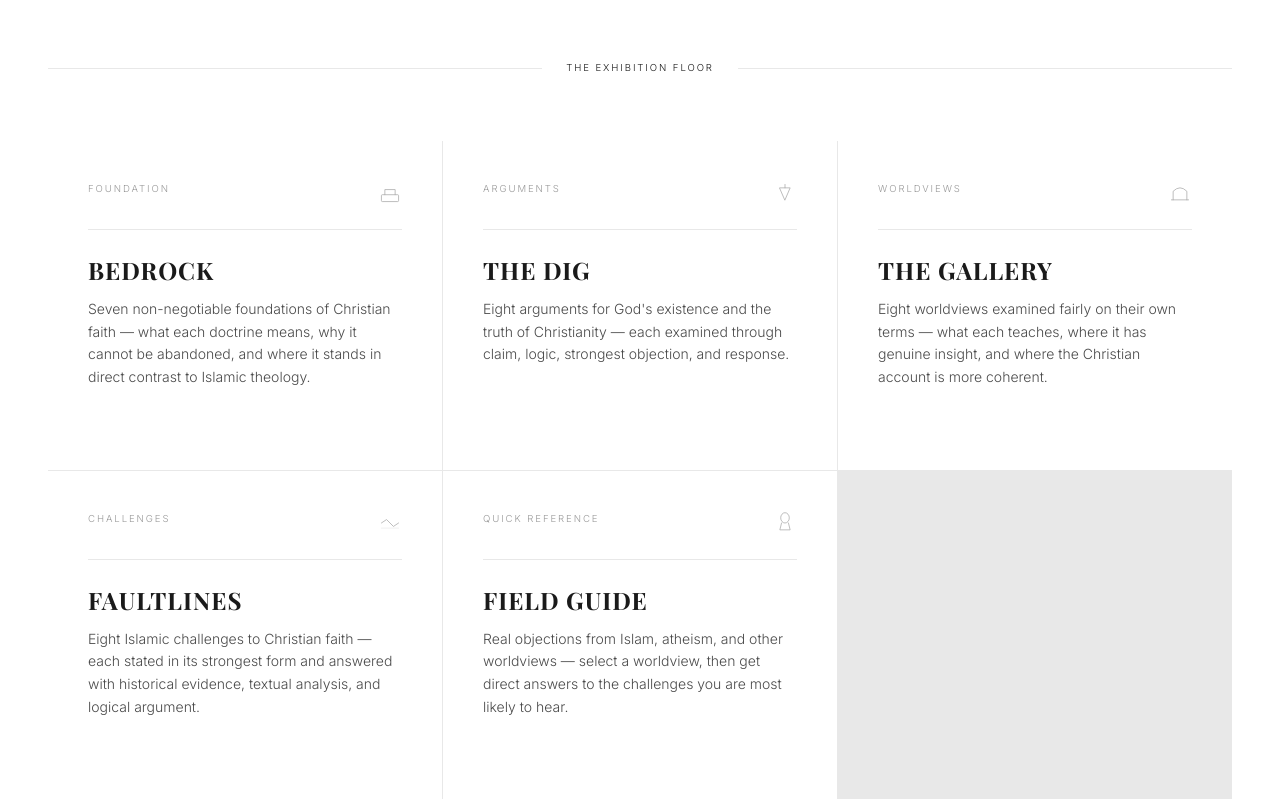
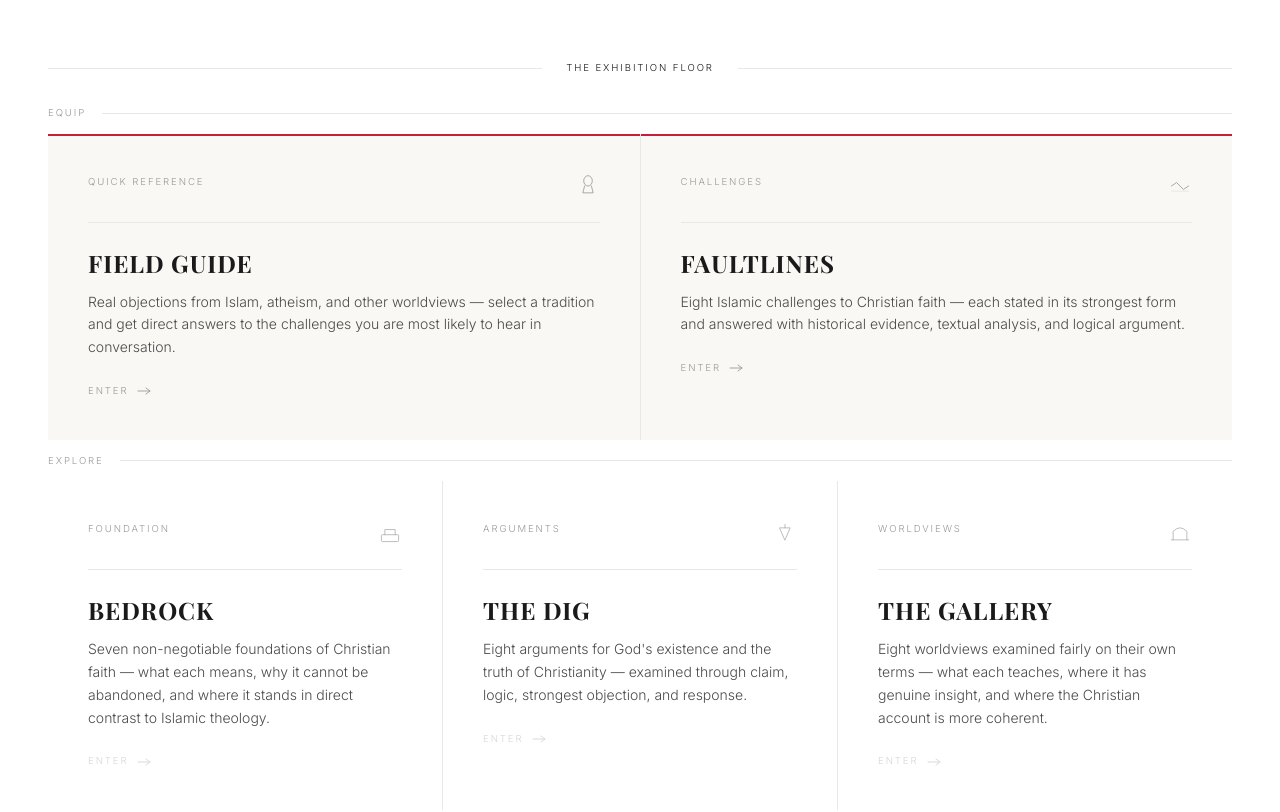
Before and after one commit to TrueDominion/artifact, a React (Vite) app: page / in a window 1280 px wide. Shown: the part 900-1712 px from the top of the page. Built offline with nearby package versions, Linux system fonts and the light colour scheme; a web font is replaced by a local one.

Commit message:
Refactor SectionPreview for better organization
Refactor SectionPreview to separate equip and explore previews into distinct arrays. Update component structure to enhance clarity and maintainability.

```diff
--- a/src/components/home/SectionPreview.tsx
+++ b/src/components/home/SectionPreview.tsx
@@ -1,5 +1,9 @@
 /**
  * src/components/home/SectionPreview.tsx
+ * Two-tier homepage layout.
+ * EQUIP: Field Guide + Faultlines — action sections, persistent crimson border,
+ *        always-visible affordance for mobile users.
+ * EXPLORE: Bedrock, The Dig, The Gallery — learning sections, hover treatment.
  */
 
 import { Link } from 'react-router-dom'
@@ -10,80 +14,111 @@ interface PreviewCardData {
   path: string
   description: string
   sublabel: string
+  iconIndex: number
 }
 
-const previews: PreviewCardData[] = [
+const equipPreviews: PreviewCardData[] = [
+  {
+    label: 'FIELD GUIDE',
+    path: '/field-guide',
+    description: 'Real objections from Islam, atheism, and other worldviews — select a tradition and get direct answers to the challenges you are most likely to hear in conversation.',
+    sublabel: 'Quick Reference',
+    iconIndex: 4,
+  },
+  {
+    label: 'FAULTLINES',
+    path: '/faultlines',
+    description: 'Eight Islamic challenges to Christian faith — each stated in its strongest form and answered with historical evidence, textual analysis, and logical argument.',
+    sublabel: 'Challenges',
+    iconIndex: 3,
+  },
+]
+
+const explorePreviews: PreviewCardData[] = [
   {
     label: 'BEDROCK',
     path: '/bedrock',
-    description: 'Seven non-negotiable foundations of Christian faith — what each doctrine means, why it cannot be abandoned, and where it stands in direct contrast to Islamic theology.',
+    description: 'Seven non-negotiable foundations of Christian faith — what each means, why it cannot be abandoned, and where it stands in direct contrast to Islamic theology.',
     sublabel: 'Foundation',
+    iconIndex: 0,
   },
   {
     label: 'THE DIG',
     path: '/the-dig',
-    description: 'Eight arguments for God\'s existence and the truth of Christianity — each examined through claim, logic, strongest objection, and response.',
+    description: 'Eight arguments for God\'s existence and the truth of Christianity — examined through claim, logic, strongest objection, and response.',
     sublabel: 'Arguments',
+    iconIndex: 1,
   },
   {
     label: 'THE GALLERY',
     path: '/the-gallery',
     description: 'Eight worldviews examined fairly on their own terms — what each teaches, where it has genuine insight, and where the Christian account is more coherent.',
     sublabel: 'Worldviews',
-  },
-  {
-    label: 'FAULTLINES',
-    path: '/faultlines',
-    description: 'Eight Islamic challenges to Christian faith — each stated in its strongest form and answered with historical evidence, textual analysis, and logical argument.',
-    sublabel: 'Challenges',
-  },
-  {
-    label: 'FIELD GUIDE',
-    path: '/field-guide',
-    description: 'Real objections from Islam, atheism, and other worldviews — select a worldview, then get direct answers to the challenges you are most likely to hear.',
-    sublabel: 'Quick Reference',
+    iconIndex: 2,
   },
 ]
 
 function PreviewIcon({ index }: { index: number }) {
   const icons = [
-    <svg key={0} viewBox="0 0 28 28" fill="none" className="w-6 h-6"><rect x="4" y="16" width="20" height="8" stroke="#2D2D2D" strokeWidth="0.9" rx="1"/><path d="M8,16 L8,10 L20,10 L20,16" stroke="#2D2D2D" strokeWidth="0.9" strokeLinecap="round"/></svg>,
-    <svg key={1} viewBox="0 0 28 28" fill="none" className="w-6 h-6"><path d="M14,22 L20,8 L8,8 Z" stroke="#2D2D2D" strokeWidth="0.9" strokeLinecap="round" strokeLinejoin="round"/><line x1="14" y1="8" x2="14" y2="4" stroke="#2D2D2D" strokeWidth="0.9" strokeLinecap="round"/></svg>,
-    <svg key={2} viewBox="0 0 28 28" fill="none" className="w-6 h-6"><path d="M6,22 L6,12 Q14,4 22,12 L22,22" stroke="#2D2D2D" strokeWidth="0.9" strokeLinecap="round"/><line x1="4" y1="22" x2="24" y2="22" stroke="#2D2D2D" strokeWidth="0.9" strokeLinecap="round"/></svg>,
-    <svg key={3} viewBox="0 0 28 28" fill="none" className="w-6 h-6"><path d="M4,14 L10,10 L18,18 L24,14" stroke="#2D2D2D" strokeWidth="0.9" strokeLinecap="round" strokeLinejoin="round"/><line x1="4" y1="20" x2="24" y2="20" stroke="#2D2D2D" strokeWidth="0.5" strokeLinecap="round" opacity="0.4"/></svg>,
-    <svg key={4} viewBox="0 0 28 28" fill="none" className="w-6 h-6"><ellipse cx="14" cy="8" rx="5" ry="6" stroke="#2D2D2D" strokeWidth="0.9"/><path d="M10,14 L8,22 L20,22 L18,14" stroke="#2D2D2D" strokeWidth="0.9" strokeLinecap="round" strokeLinejoin="round"/></svg>,
-    <svg key={5} viewBox="0 0 28 28" fill="none" className="w-6 h-6"><circle cx="14" cy="10" r="4" stroke="#2D2D2D" strokeWidth="0.9"/><path d="M7,22 C7,18 10,15 14,15 C18,15 21,18 21,22" stroke="#2D2D2D" strokeWidth="0.9" strokeLinecap="round"/></svg>,
+    <svg key={0} viewBox="0 0 28 28" fill="none" className="w-6 h-6">
+      <rect x="4" y="16" width="20" height="8" stroke="#2D2D2D" strokeWidth="0.9" rx="1"/>
+      <path d="M8,16 L8,10 L20,10 L20,16" stroke="#2D2D2D" strokeWidth="0.9" strokeLinecap="round"/>
+    </svg>,
+    <svg key={1} viewBox="0 0 28 28" fill="none" className="w-6 h-6">
+      <path d="M14,22 L20,8 L8,8 Z" stroke="#2D2D2D" strokeWidth="0.9" strokeLinecap="round" strokeLinejoin="round"/>
+      <line x1="14" y1="8" x2="14" y2="4" stroke="#2D2D2D" strokeWidth="0.9" strokeLinecap="round"/>
+    </svg>,
+    <svg key={2} viewBox="0 0 28 28" fill="none" className="w-6 h-6">
+      <path d="M6,22 L6,12 Q14,4 22,12 L22,22" stroke="#2D2D2D" strokeWidth="0.9" strokeLinecap="round"/>
+      <line x1="4" y1="22" x2="24" y2="22" stroke="#2D2D2D" strokeWidth="0.9" strokeLinecap="round"/>
+    </svg>,
+    <svg key={3} viewBox="0 0 28 28" fill="none" className="w-6 h-6">
+      <path d="M4,14 L10,10 L18,18 L24,14" stroke="#2D2D2D" strokeWidth="0.9" strokeLinecap="round" strokeLinejoin="round"/>
+      <line x1="4" y1="20" x2="24" y2="20" stroke="#2D2D2D" strokeWidth="0.5" strokeLinecap="round" opacity="0.4"/>
+    </svg>,
+    <svg key={4} viewBox="0 0 28 28" fill="none" className="w-6 h-6">
+      <ellipse cx="14" cy="8" rx="5" ry="6" stroke="#2D2D2D" strokeWidth="0.9"/>
+      <path d="M10,14 L8,22 L20,22 L18,14" stroke="#2D2D2D" strokeWidth="0.9" strokeLinecap="round" strokeLinejoin="round"/>
+    </svg>,
   ]
   return icons[index] ?? icons[0]
 }
 
-export default function SectionPreview() {
+function GroupLabel({ text }: { text: string }) {
   return (
-    <section className="max-w-7xl mx-auto px-6 lg:px-12 py-24">
-      <div className="flex items-center gap-6 mb-16">
-        <hr className="rule-graphite flex-1" />
-        <span className="label-museum">THE EXHIBITION FLOOR</span>
-        <hr className="rule-graphite flex-1" />
+    <div className="flex items-center gap-4 py-3">
+      <span className="label-museum text-graphite-soft flex-shrink-0">{text}</span>
+      <div className="flex-1 h-px bg-graphite-border" />
     </div>
+  )
+}
 
-      <div className="grid grid-cols-1 sm:grid-cols-2 lg:grid-cols-3 gap-px bg-graphite-border">
-        {previews.map((preview, i) => (
+function EquipCard({ preview, delay }: { preview: PreviewCardData; delay: number }) {
+  return (
     <motion.div
-            key={preview.path}
-            initial={{ opacity: 0, y: 30 }}
+      initial={{ opacity: 0, y: 24 }}
       whileInView={{ opacity: 1, y: 0 }}
       viewport={{ once: true, margin: '-60px' }}
-            transition={{ duration: 0.5, ease: 'easeOut', delay: i * 0.1 }}
-            className="bg-white"
+      transition={{ duration: 0.5, ease: 'easeOut', delay }}
+      className="relative bg-linen group"
     >
+      {/* Persistent crimson top accent — always visible, not hover-gated */}
+      <div
+        className="absolute top-0 left-0 right-0 h-[2px] bg-crimson pointer-events-none z-10"
+        aria-hidden="true"
+      />
+
       <Link
         to={preview.path}
-              className="block p-8 lg:p-10 h-full group hover:bg-linen transition-colors duration-400"
+        className="block p-8 lg:p-10 h-full"
+        style={{ transition: 'background-color 400ms ease-out' }}
+        onMouseEnter={e => (e.currentTarget.style.backgroundColor = '#F5F3F0')}
+        onMouseLeave={e => (e.currentTarget.style.backgroundColor = '')}
       >
         <div className="flex items-start justify-between mb-6">
           <span className="label-museum text-graphite-soft">{preview.sublabel}</span>
-                <div className="opacity-40 group-hover:opacity-70 transition-opacity duration-300">
-                  <PreviewIcon index={i} />
+          <div className="opacity-50 group-hover:opacity-80 transition-opacity duration-300">
+            <PreviewIcon index={preview.iconIndex} />
           </div>
         </div>
 
@@ -96,7 +131,57 @@ export default function SectionPreview() {
           {preview.description}
         </p>
 
-              <div className="mt-6 flex items-center gap-2 opacity-0 group-hover:opacity-100 transition-opacity duration-300">
+        {/* Always-visible affordance — essential on mobile where hover doesn't exist */}
+        <div className="mt-6 flex items-center gap-2">
+          <span className="label-museum text-graphite-soft group-hover:text-graphite transition-colors duration-300">
+            ENTER
+          </span>
+          <svg width="14" height="8" viewBox="0 0 14 8" fill="none" aria-hidden="true">
+            <path d="M1 4H13M9 1L13 4L9 7" stroke="#9A9A9A" strokeWidth="0.9" strokeLinecap="round" strokeLinejoin="round" />
+          </svg>
+        </div>
+      </Link>
+    </motion.div>
+  )
+}
+
+function ExploreCard({ preview, delay }: { preview: PreviewCardData; delay: number }) {
+  return (
+    <motion.div
+      initial={{ opacity: 0, y: 24 }}
+      whileInView={{ opacity: 1, y: 0 }}
+      viewport={{ once: true, margin: '-60px' }}
+      transition={{ duration: 0.5, ease: 'easeOut', delay }}
+      className="relative bg-white group"
+    >
+      {/* Hover-only crimson top accent */}
+      <div
+        className="absolute top-0 left-0 right-0 h-[2px] bg-crimson opacity-0 group-hover:opacity-100 transition-opacity duration-[400ms] pointer-events-none z-10"
+        aria-hidden="true"
+      />
+
+      <Link
+        to={preview.path}
+        className="block p-8 lg:p-10 h-full hover:bg-linen transition-colors duration-400"
+      >
+        <div className="flex items-start justify-between mb-6">
+          <span className="label-museum text-graphite-soft">{preview.sublabel}</span>
+          <div className="opacity-40 group-hover:opacity-70 transition-opacity duration-300">
+            <PreviewIcon index={preview.iconIndex} />
+          </div>
+        </div>
+
+        <hr className="rule-graphite mb-6" />
+
+        <h2 className="font-serif font-bold text-2xl text-ink mb-3 tracking-heading group-hover:text-graphite transition-colors duration-300">
+          {preview.label}
+        </h2>
+        <p className="font-sans text-sm text-graphite-light leading-relaxed">
+          {preview.description}
+        </p>
+
+        {/* Reduced-opacity default so mobile users still see an affordance */}
+        <div className="mt-6 flex items-center gap-2 opacity-40 group-hover:opacity-100 transition-opacity duration-300">
           <span className="label-museum text-graphite-soft">ENTER</span>
           <svg width="14" height="8" viewBox="0 0 14 8" fill="none" aria-hidden="true">
             <path d="M1 4H13M9 1L13 4L9 7" stroke="#9A9A9A" strokeWidth="0.9" strokeLinecap="round" strokeLinejoin="round" />
@@ -104,8 +189,39 @@ export default function SectionPreview() {
         </div>
       </Link>
     </motion.div>
+  )
+}
+
+export default function SectionPreview() {
+  return (
+    <section className="max-w-7xl mx-auto px-6 lg:px-12 py-24">
+
+      <div className="flex items-center gap-6 mb-4">
+        <hr className="rule-graphite flex-1" />
+        <span className="label-museum">THE EXHIBITION FLOOR</span>
+        <hr className="rule-graphite flex-1" />
+      </div>
+
+      {/* EQUIP — action sections */}
+      <div className="mb-px">
+        <GroupLabel text="EQUIP" />
+        <div className="grid grid-cols-1 sm:grid-cols-2 gap-px bg-graphite-border">
+          {equipPreviews.map((preview, i) => (
+            <EquipCard key={preview.path} preview={preview} delay={i * 0.08} />
           ))}
         </div>
+      </div>
+
+      {/* EXPLORE — learning sections */}
+      <div>
+        <GroupLabel text="EXPLORE" />
+        <div className="grid grid-cols-1 sm:grid-cols-2 lg:grid-cols-3 gap-px bg-graphite-border">
+          {explorePreviews.map((preview, i) => (
+            <ExploreCard key={preview.path} preview={preview} delay={i * 0.08} />
+          ))}
+        </div>
+      </div>
+
     </section>
   )
 }
```
Lines whose indentation alone changed are shown as unchanged.
